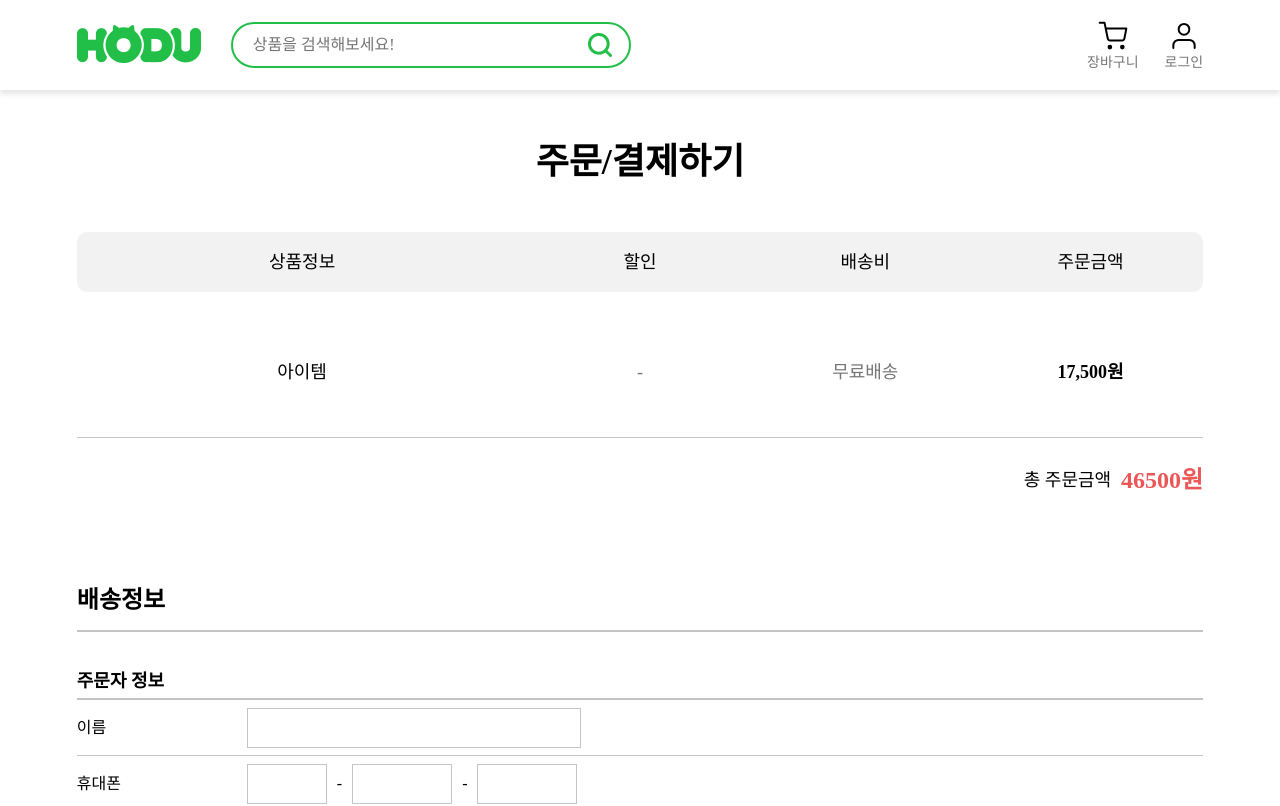
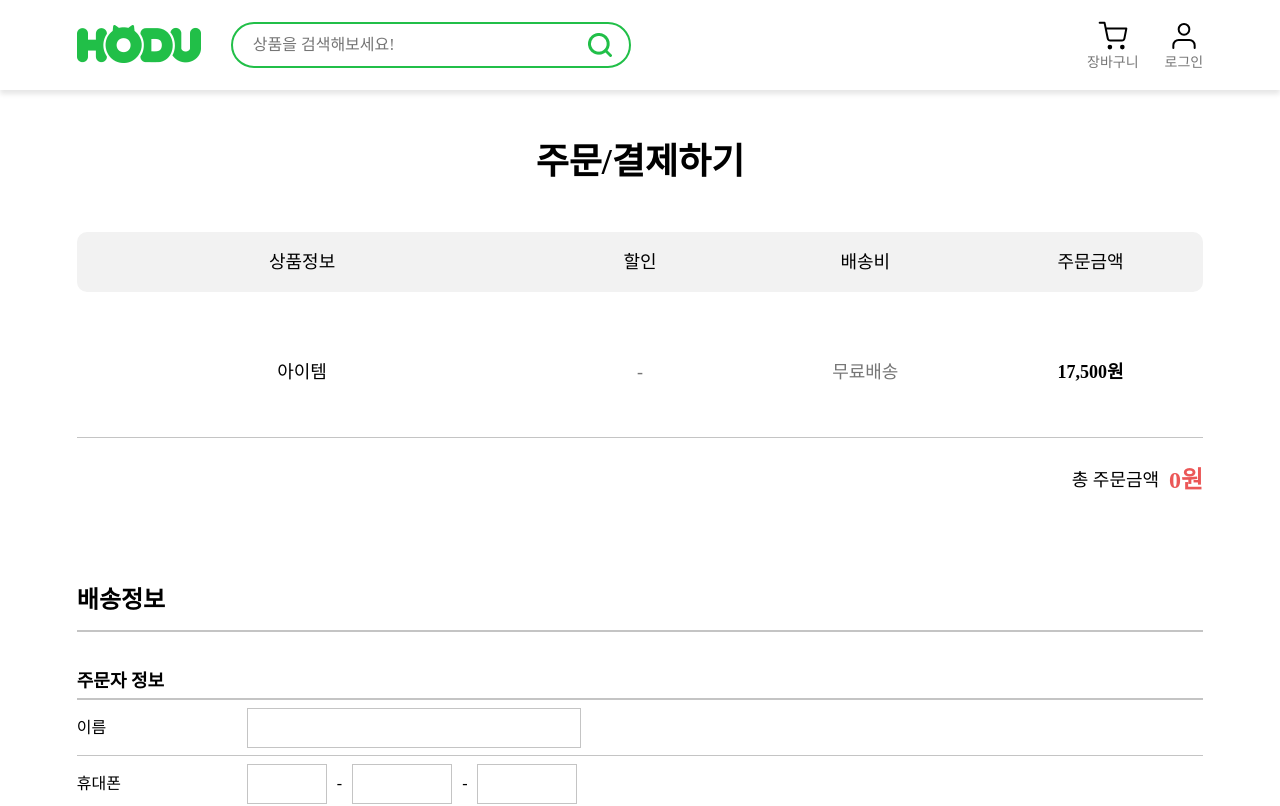
Before and after one commit to ddhsl/market-service, a React (Create React App) app: page /payment in a window 1280 px wide. Shown: the top 806 px of the page. Built offline with nearby package versions, Linux system fonts and the light colour scheme; a web font is replaced by a local one.

Commit message:
🎨 선택된 장바구니 아이템 정보 가져오기

```diff
--- a/src/pages/paymentPage/Payment.jsx
+++ b/src/pages/paymentPage/Payment.jsx
@@ -1,30 +1,26 @@
 import styled from "styled-components";
 import Header from "../../components/Header";
-import { CartField } from "../cartPage/Cart";
-import { CartTitle } from "../cartPage/Cart";
-import { CartLabel } from "../cartPage/Cart";
+import { CartField, CartTitle, CartLabel } from "../cartPage/Cart";
 import PaymentItem from "./component/PaymentItem";
 import ShippingInfo from "./component/ShippingInfo";
+import { useLocation } from "react-router-dom";
 
 const paymentLabels = [
-  {
-    text: "상품정보",
-    flex: 4,
-  },
-  {
-    text: "할인",
-    flex: 2,
-  },
-  {
-    text: "배송비",
-    flex: 2,
-  },
-  {
-    text: "주문금액",
-    flex: 2,
-  },
+  { text: "상품정보", flex: 4 },
+  { text: "할인", flex: 2 },
+  { text: "배송비", flex: 2 },
+  { text: "주문금액", flex: 2 },
 ];
+
 export default function Payment() {
+  const location = useLocation();
+  const selectedItems = location.state?.selectedItems || [];
+
+  // 총 금액 계산
+  const totalPrice = selectedItems.reduce((acc, item) => {
+    return acc + item.product?.price * item.quantity;
+  }, 0);
+
   return (
     <>
       <Header />
@@ -37,12 +33,12 @@ export default function Payment() {
             </PaymentLabel>
           ))}
         </PaymentField>
-        <PaymentItem />
+        <PaymentItem selectedItems={selectedItems} />
         <TotalPrice>
           <span>총 주문금액</span>
-          <span>46500원</span>
+          <span>{totalPrice.toLocaleString()}원</span>
         </TotalPrice>
-        <ShippingInfo />
+        <ShippingInfo totalPrice={totalPrice} />
       </PaymentMain>
     </>
   );
```
